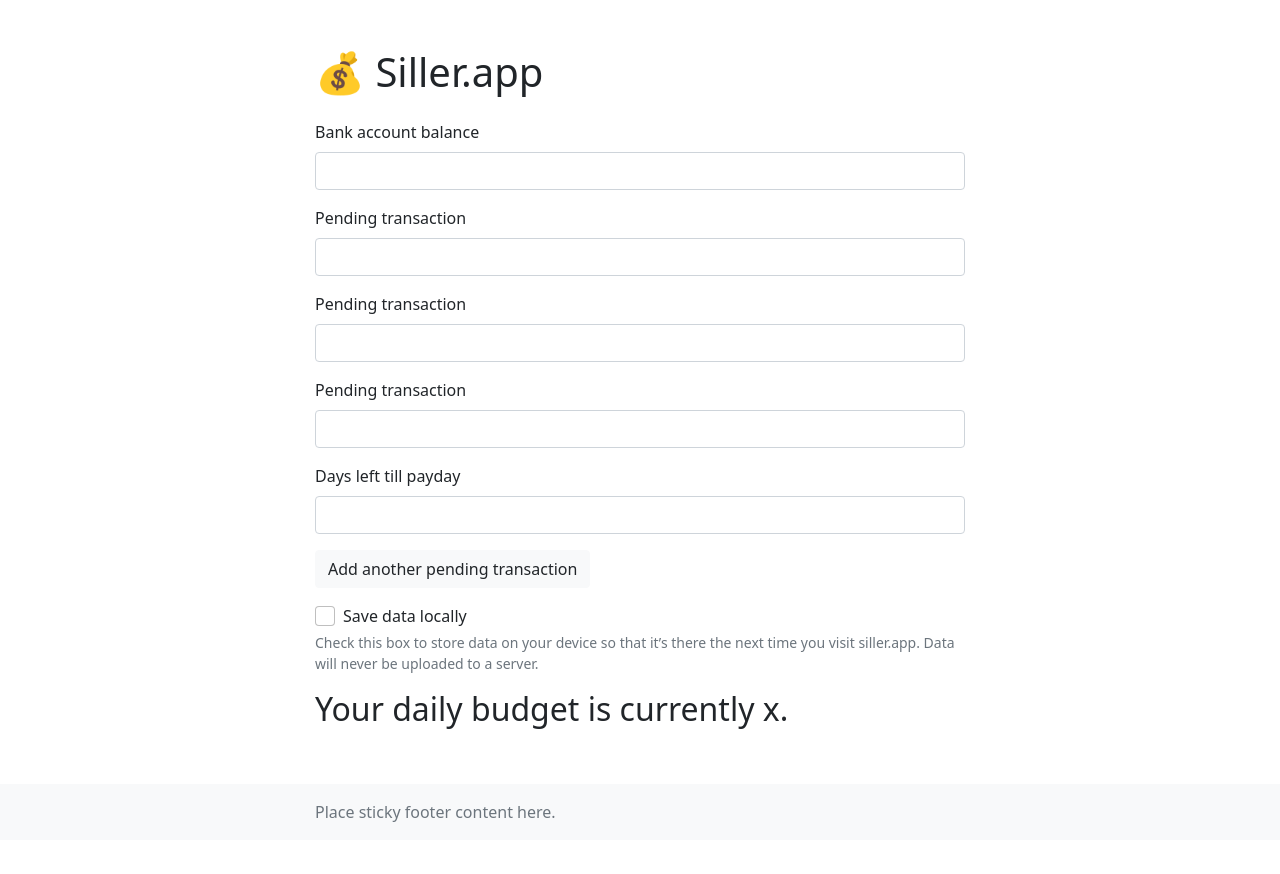
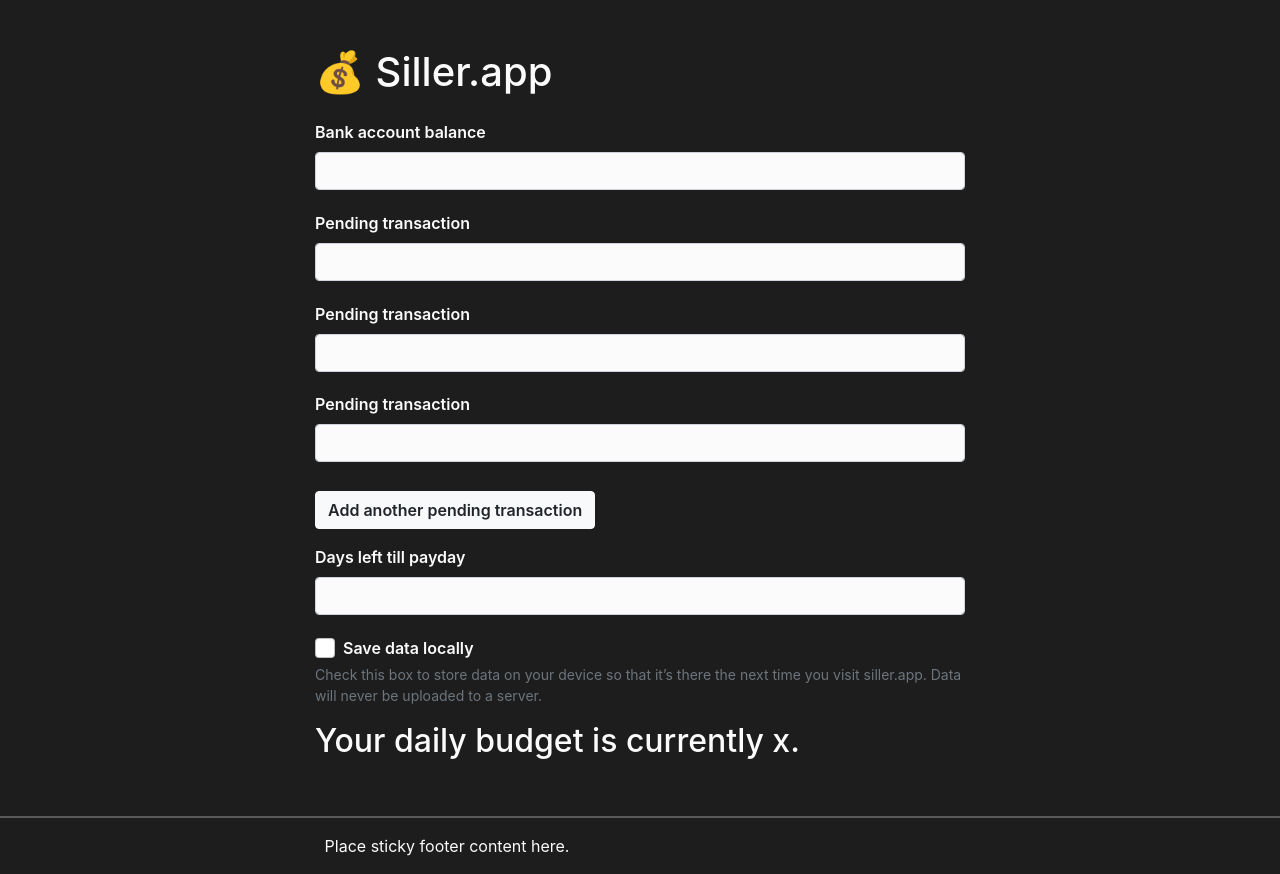
Before and after one commit to donbrae/siller, a React (Create React App) app: page / in a window 1280 px wide. Before the commit the page ends 840 px from the top, so only its background shows below. Built offline with nearby package versions, Linux system fonts and the light colour scheme.

Commit message:
UI updates.

```diff
--- a/public/index.html
+++ b/public/index.html
@@ -24,7 +24,7 @@
       work correctly both with client-side routing and a non-root public URL.
       Learn how to configure a non-root public URL by running `npm run build`.
     -->
-    <title>React App</title>
+    <title>💰Siller.app</title>
   </head>
   <body class="d-flex flex-column h-100">
     <noscript>You need to enable JavaScript to run this app.</noscript>
@@ -46,9 +46,9 @@
     -->
   </body>
 
-  <footer class="footer mt-auto py-3 bg-light">
+  <footer class="footer mt-auto py-3">
     <div class="container">
-      <span class="text-muted">Place sticky footer content here.</span>
+      Place sticky footer content here.
     </div>
   </footer>
 </html>
--- a/src/App.css
+++ b/src/App.css
@@ -1,4 +1,10 @@
 .App {}
+
+body {
+    color: #fbfbfb;
+    background-color: #1d1d1d;
+    font-family: -apple-system, BlinkMacSystemFont, "Segoe UI", Roboto, "Helvetica Neue", Arial, sans-serif, "Apple Color Emoji", "Segoe UI Emoji", "Segoe UI Symbol";
+}
 
 .container {
     width: auto;
@@ -7,5 +13,26 @@
 }
 
 label {
-  margin-bottom: .5rem;
+    margin-bottom: .5rem;
 }
+
+label, .btn {
+    font-weight: 600;
+}
+
+.input-group {
+  padding-bottom: 1.3rem;
+}
+
+.form-control {
+    background-color: #fbfbfb;
+}
+
+.form-control:focus {
+    box-shadow: 0 0 0 0.35rem rgb(13 110 253)
+}
+
+footer {
+    padding-left: 1.2rem;
+    border-top: 2px solid #595959;
+}
--- a/src/App.js
+++ b/src/App.js
@@ -27,9 +27,7 @@ function App() {
 
         const id = `pending-${key}`;
 
-        return (<div key={id}>
-            <Field name="Pending transaction" id={id} dataId={key} handler={handlePending}/>
-        </div>);
+        return (<Field key={id} name="Pending transaction" id={id} dataId={key} class="pending form-control" handler={handlePending}/>);
     });
 
     function addPendingField() {
@@ -88,15 +86,13 @@ function App() {
 
         goCalculate();
 
-        console.log('derp');
-
         return() => {}
     }, [account, perday, pending]);
 
     return (<div>
-        <Field id="account" value={account} name="Bank account balance" handler={(e) => setAccount(e.target.value)}/> {pendingList}
-        <Field id="perday" value={perday} name="Days left till payday" handler={(e) => setPerday(e.target.value)}/>
-        <Button id="addPending" class="btn btn-light mb-3" name="Add another pending transaction" handler={addPendingField}/>
+        <Field id="account" value={account} class="form-control" name="Bank account balance" handler={(e) => setAccount(e.target.value)}/> {pendingList}
+        <Button id="addPending" class="btn btn-light mb-3 mt-2" name="Add another pending transaction" handler={addPendingField}/>
+        <Field id="perday" value={perday} class="form-control" name="Days left till payday" handler={(e) => setPerday(e.target.value)}/>
         <Checkbox id="saveLocally" value={saveLocal} name="Save data locally" handler={handleSaveLocalCheckbox}/>
         <div className="form-text text-muted mb-3">Check this box to store data on your device so that it’s there the next time you visit siller.app. Data will never be uploaded to a server.</div>
         <h2>Your daily budget is currently {calcul}.</h2>
--- a/src/components/Field.js
+++ b/src/components/Field.js
@@ -4,8 +4,8 @@ function Field(props) {
 
     return (<div className="form-group">
     <label htmlFor={props.id}>{props.name}</label>
-        <div className="input-group mb-3">
-            <input type="text" className="form-control" id={props.id} data-id={props.dataId} value={props.value} onChange={props.handler}></input>
+        <div className="input-group">
+            <input type="text" className={props.class} id={props.id} data-id={props.dataId} value={props.value} onChange={props.handler}></input>
         </div>
     </div>);
 }
```
